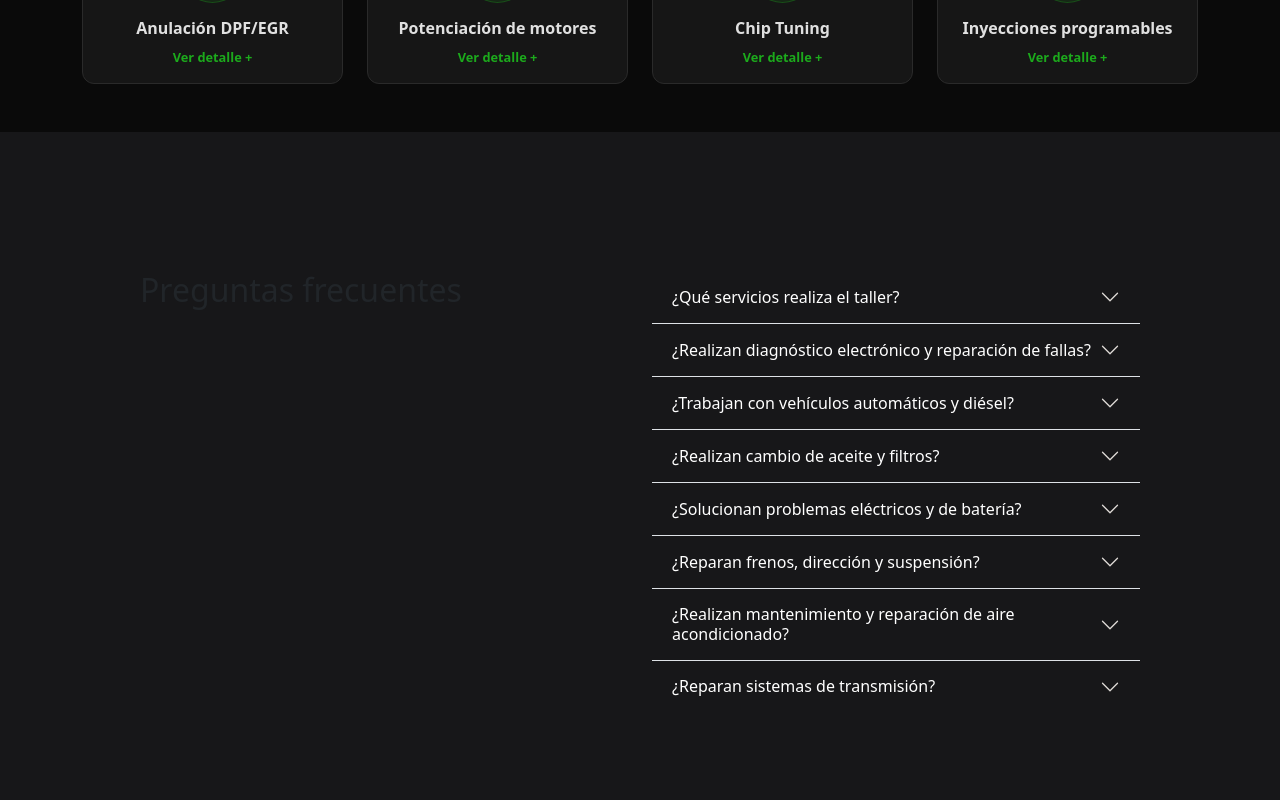
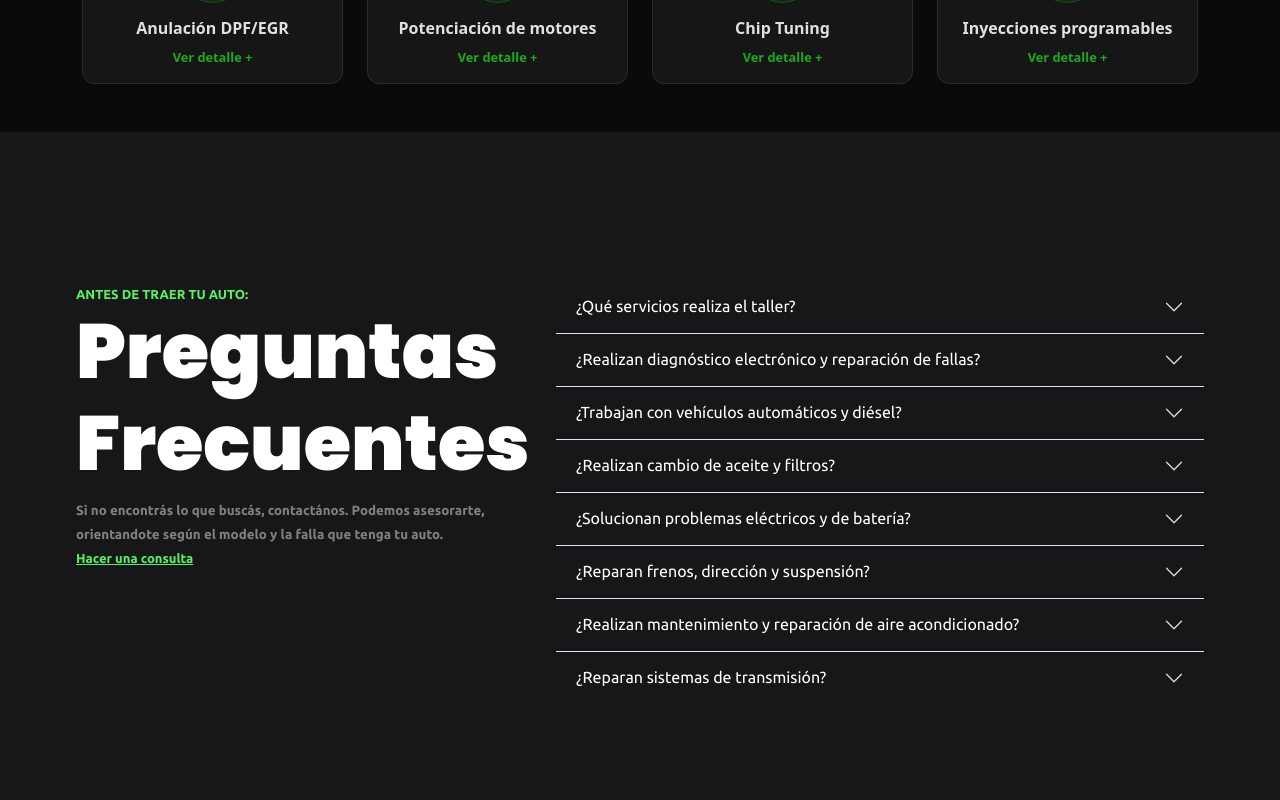
Before and after one commit to tadeo2411/Laboratorio-de-Tecnologias, a React (Vite) app in the folder frontend/: page / in a window 1280 px wide. Shown: the part 1540-2340 px from the top of the page. Built offline with nearby package versions, Linux system fonts and the light colour scheme.

Commit message:
termino seccion de faq

```diff
--- a/frontend/index.html
+++ b/frontend/index.html
@@ -6,7 +6,10 @@
     <meta name="viewport" content="width=device-width, initial-scale=1.0" />
      <link href="https://cdn.jsdelivr.net/npm/bootstrap@5.3.8/dist/css/bootstrap.min.css" rel="stylesheet"
         integrity="sha384-sRIl4kxILFvY47J16cr9ZwB07vP4J8+LH7qKQnuqkuIAvNWLzeN8tE5YBujZqJLB" crossorigin="anonymous">
-
+    <link rel="preconnect" href="https://fonts.googleapis.com">
+    <link rel="preconnect" href="https://fonts.gstatic.com" crossorigin>
+    <link href="https://fonts.googleapis.com/css2?family=Poppins:ital,wght@0,100;0,200;0,300;0,400;0,500;0,600;0,700;0,800;0,900;1,100;1,200;1,300;1,400;1,500;1,600;1,700;1,800;1,900&display=swap" rel="stylesheet">
+    <link href="https://fonts.googleapis.com/css2?family=Ubuntu:ital,wght@0,300;0,400;0,500;0,700;1,300;1,400;1,500;1,700&display=swap" rel="stylesheet">
     <title>303 Mecánica e Inyección</title>
   </head>
   <body>
--- a/frontend/src/features/FAQ/Faq.jsx
+++ b/frontend/src/features/FAQ/Faq.jsx
@@ -1,13 +1,17 @@
 import './faq.css'
+import '../../index.css'
 function Faq(){
         return(
     <section id = 'faq'>
     <div className = 'row'>
 
-            <div className = 'col-6' id = 'faqTitulo'>
-                <h2 id = ''>Preguntas frecuentes</h2>
+            <div className = 'col-12 col-lg-5' id = 'faqContenedor'>
+                <span className = 'textosFaq' >ANTES DE TRAER TU AUTO:<br /></span>
+                <h2 id = 'faqTitulo'>Preguntas Frecuentes</h2>
+                <span id = 'faqTexto'>Si no encontrás lo que buscás, contactános. Podemos asesorarte, orientandote según el modelo y la falla que tenga tu auto. <br /></span>
+                <a href = 'https://wa.me/5492664344135?' className='textosFaq' id ='enlaceWsp'>Hacer una consulta</a>
             </div>
-        <div className = 'col-6' id= 'faqPreguntas'>
+        <div className = 'col-12 col-lg-7 mt-4 mt-lg-0' id= 'faqPreguntas'>{/*col-lg hace que las columnas aparezcan una al lado de la otra a partir de los 992px fuente: codex*/ }
                 {/* 1ra faq */}
                 <div className="accordion accordion-flush" id="accordionFlushExample">
                     <div className="accordion-item">
--- a/frontend/src/features/FAQ/faq.css
+++ b/frontend/src/features/FAQ/faq.css
@@ -1,27 +1,36 @@
 #faq {
     align-items: flex;
+    min-width: auto;
+    font-family: 'ubuntu';
+    font-weight: 600;
+
 }
 
 #faq > .row{
-    width: 80%;
+    width: 90%;
     align-items: flex-start;
 }
 
 #faq .accordion {
     width: 100%;
 }
+#accordion accordion-flush{
+    font-weight: bold;
+}
 
 .accordion-item {
     background-color: var(--colorFondoFaq);
     color: white;
-
-
 }
 
 .accordion-button {
     background-color: var(--colorFondo);
     color: white;
     border: 1px thin;
+}
+
+.accordion-body{
+    font-weight: 400;
 }
 
 .accordion-button:hover {
@@ -39,3 +48,23 @@
 .accordion-button::after {
     filter: invert(1);
 }
+
+
+#faqTitulo{
+    font-family: 'Poppins', sans-serif;
+    font-size: clamp(2.5rem, 6vw, 5rem);
+    /*clamp es para tener una fuente responsive con minimo ideal y max*/
+    font-weight: 900;
+    color: white;
+}
+.textosFaq{
+    color : var(--verdeClaroTextos);
+    font-family : 'Ubuntu', 'Times New Roman';
+    font-size: small;
+    font-weight: 600;
+}
+
+#faqTexto{
+    color: grey;
+    font-size: smaller;
+}
--- a/frontend/src/index.css
+++ b/frontend/src/index.css
@@ -1,111 +1,3 @@
-/*:root {
-  --text: #6b6375;
-  --text-h: #08060d;
-  --bg: #fff;
-  --border: #e5e4e7;
-  --code-bg: #f4f3ec;
-  --accent: #aa3bff;
-  --accent-bg: rgba(170, 59, 255, 0.1);
-  --accent-border: rgba(170, 59, 255, 0.5);
-  --social-bg: rgba(244, 243, 236, 0.5);
-  --shadow:
-    rgba(0, 0, 0, 0.1) 0 10px 15px -3px, rgba(0, 0, 0, 0.05) 0 4px 6px -2px;
-
-  --sans: system-ui, 'Segoe UI', Roboto, sans-serif;
-  --heading: system-ui, 'Segoe UI', Roboto, sans-serif;
-  --mono: ui-monospace, Consolas, monospace;
-
-  font: 18px/145% var(--sans);
-  letter-spacing: 0.18px;
-  color-scheme: light dark;
-  color: var(--text);
-  background: var(--bg);
-  font-synthesis: none;
-  text-rendering: optimizeLegibility;
-  -webkit-font-smoothing: antialiased;
-  -moz-osx-font-smoothing: grayscale;
-
-  @media (max-width: 1024px) {
-    font-size: 16px;
-  }
+:root{
+  --verdeClaroTextos : rgba(84, 241, 98);
 }
-
-@media (prefers-color-scheme: dark) {
-  :root {
-    --text: #9ca3af;
-    --text-h: #f3f4f6;
-    --bg: #16171d;
-    --border: #2e303a;
-    --code-bg: #1f2028;
-    --accent: #c084fc;
-    --accent-bg: rgba(192, 132, 252, 0.15);
-    --accent-border: rgba(192, 132, 252, 0.5);
-    --social-bg: rgba(47, 48, 58, 0.5);
-    --shadow:
-      rgba(0, 0, 0, 0.4) 0 10px 15px -3px, rgba(0, 0, 0, 0.25) 0 4px 6px -2px;
-  }
-
-  #social .button-icon {
-    filter: invert(1) brightness(2);
-  }
-}
-
-body {
-  margin: 0;
-}
-
-#root {
-  width: 1126px;
-  max-width: 100%;
-  margin: 0 auto;
-  text-align: center;
-  border-inline: 1px solid var(--border);
-  min-height: 100svh;
-  display: flex;
-  flex-direction: column;
-  box-sizing: border-box;
-}
-
-h1,
-h2 {
-  font-family: var(--heading);
-  font-weight: 500;
-  color: var(--text-h);
-}
-
-h1 {
-  font-size: 56px;
-  letter-spacing: -1.68px;
-  margin: 32px 0;
-  @media (max-width: 1024px) {
-    font-size: 36px;
-    margin: 20px 0;
-  }
-}
-h2 {
-  font-size: 24px;
-  line-height: 118%;
-  letter-spacing: -0.24px;
-  margin: 0 0 8px;
-  @media (max-width: 1024px) {
-    font-size: 20px;
-  }
-}
-p {
-  margin: 0;
-}
-
-code,
-.counter {
-  font-family: var(--mono);
-  display: inline-flex;
-  border-radius: 4px;
-  color: var(--text-h);
-}
-
-code {
-  font-size: 15px;
-  line-height: 135%;
-  padding: 4px 8px;
-  background: var(--code-bg);
-}
```
Also changed, not shown: 1 other file (tests, documents, lock files or other folders).
